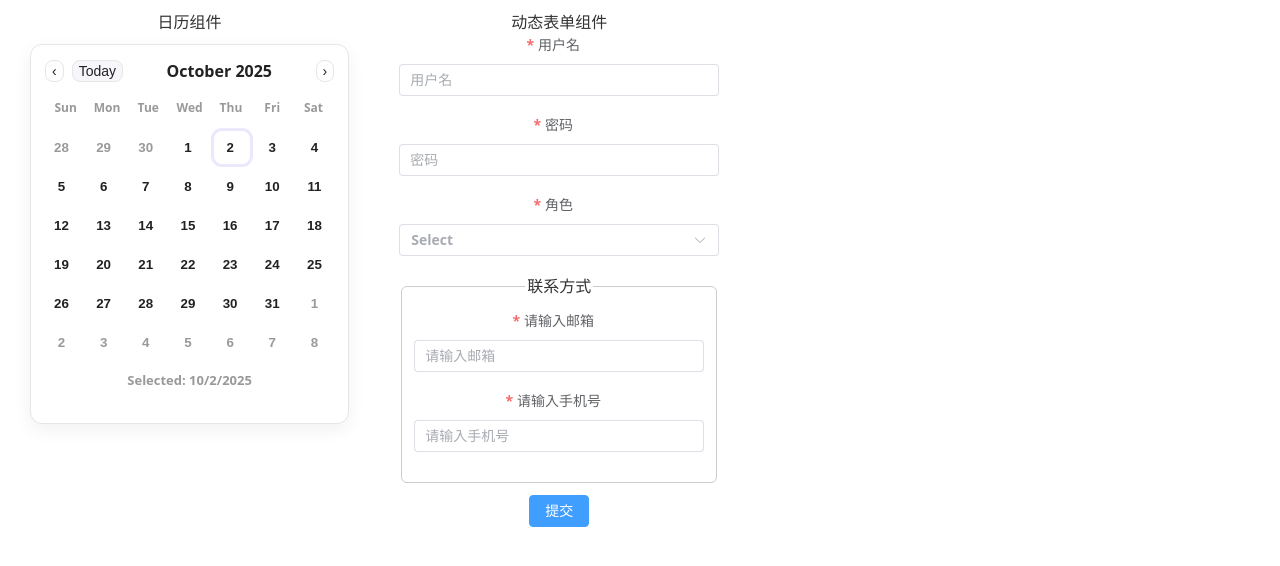
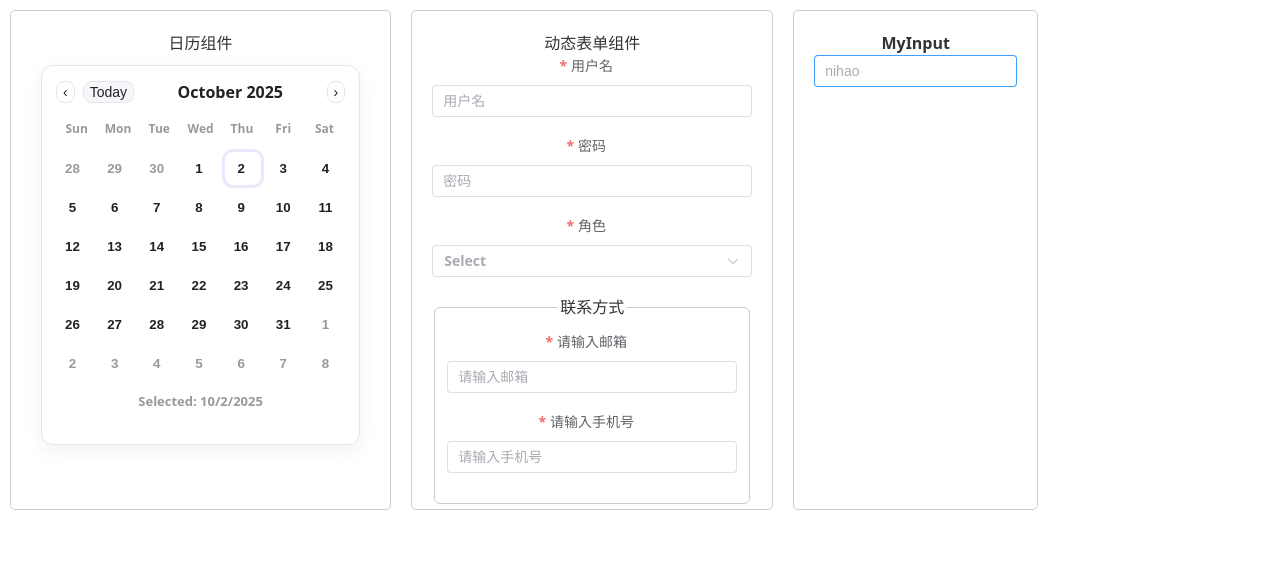
Before and after one commit to ht-boot/my-components, a Vue app: page / in a window 1280 px wide. Shown: the top 566 px of the page. Built offline with nearby package versions, Linux system fonts and the light colour scheme.

Commit message:
组件二次封装

```diff
--- a/src/App.vue
+++ b/src/App.vue
@@ -1,9 +1,20 @@
 <script setup lang="ts">
-import { ref } from 'vue';
+import { ref, useTemplateRef } from 'vue';
 import Calendar from './components/Calendar.vue';
 import DynamicForm from './components/DynamicForm.vue';
+import MyInput from './components/MyInput.vue';
 
 const date = ref(new Date().toLocaleDateString());
+
+const input = useTemplateRef('inputRef');
+
+const onFocus = () => {
+  input.value ? input.value.focus() : null;
+}
+
+setTimeout(() => {
+  onFocus()
+}, 3000)
 </script>
 
 <template>
@@ -15,6 +26,10 @@
     <div class="container_item">
       <div>动态表单组件</div>
       <DynamicForm :url="'http://localhost:3000/api/form'" />
+    </div>
+    <div class="container_item">
+      <div>MyInput</div>
+      <MyInput ref="inputRef" placeholder="nihao" />
     </div>
   </div>
 
@@ -31,6 +46,13 @@
 .container_item {
   text-align: center;
   font-weight: bold;
-  margin: 10px 20px;
+  margin: 10px;
+  border: 1px solid #ccc;
+  height: 500px;
+  box-sizing: border-box;
+  padding: 20px;
+  border-radius: 5px;
+  overflow: hidden;
+  overflow-y: scroll;
 }
 </style>
--- /dev/null
+++ b/src/components/MyInput.vue
@@ -0,0 +1,28 @@
+<template>
+    <component :is="h(ElInput, { ...$attrs, ref: funcRef }, $slots)" />
+</template>
+
+<script setup lang="ts">
+import { h, getCurrentInstance, type ComponentInstance } from 'vue'
+import { ElInput } from 'element-plus'
+
+const vm = getCurrentInstance()
+
+
+// 定义props
+defineProps({
+    abs: {
+        type: String,
+        default: ''
+    }
+})
+
+// 暴露给父组件方法 element-plus input 身上的方法
+const funcRef = (exposed: Record<string, any> | null) => {
+    if (!vm) return;
+    vm.exposed = exposed;
+}
+
+// 推导ElInput的实例类型
+defineExpose({} as ComponentInstance<typeof ElInput>)
+</script>
--- a/src/style.css
+++ b/src/style.css
@@ -25,3 +25,22 @@
 body {
   margin: 0;
 }
+
+::-webkit-scrollbar {
+  width: 4px; /* 垂直滚动条的宽度 */
+  height: 8px; /* 水平滚动条的高度 */
+}
+
+::-webkit-scrollbar-track {
+  /* 滚动条的轨道 */
+  background-color: transparent;
+}
+
+::-webkit-scrollbar-thumb {
+  background-color: #007bff; /* 滚动条的颜色 */
+  border-radius: 5px; /* 滚动条的圆角 */
+}
+
+::-webkit-scrollbar-thumb:hover {
+  background-color: #0056b3; /* 滚动条悬停时的颜色 */
+}
```
